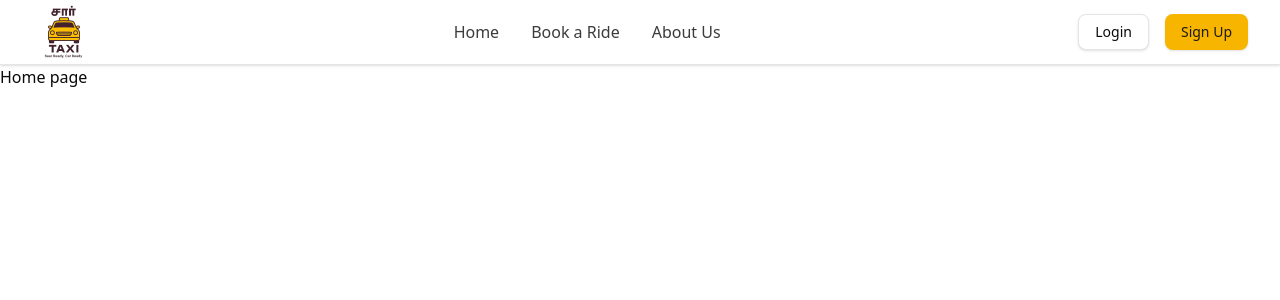
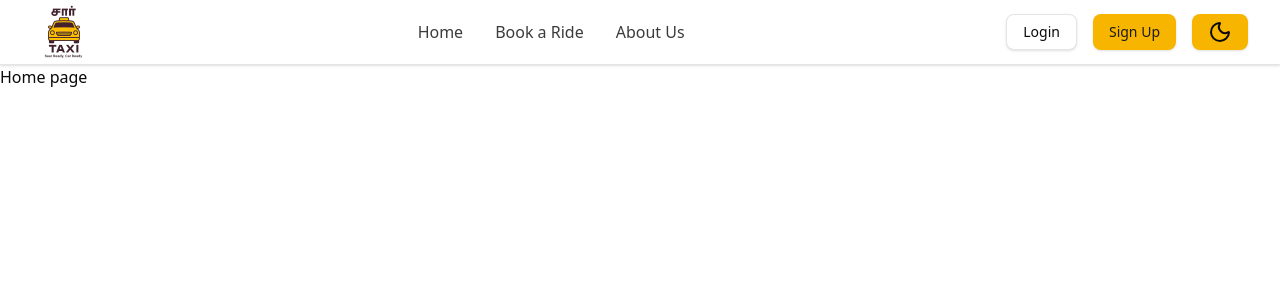
Before and after one commit to Moulithar/saar-taxi, a React (Vite) app in the folder front-end/: page / in a window 1280 px wide. Shown: the top 300 px of the page. Built offline with nearby package versions, Linux system fonts and the light colour scheme.

Commit message:
feat: implement dark mode toggle with theme persistence

```diff
--- a/front-end/index.html
+++ b/front-end/index.html
@@ -6,7 +6,7 @@
     <meta name="viewport" content="width=device-width, initial-scale=1.0" />
     <title>Saar taxi</title>
   </head>
-  <body>
+  <body class="dark">
     <div id="root"></div>
     <script type="module" src="/src/main.jsx"></script>
   </body>
--- a/front-end/src/components/ui/button.jsx
+++ b/front-end/src/components/ui/button.jsx
@@ -8,7 +8,7 @@ const buttonVariants = cva(
     variants: {
       variant: {
         default:
-          "bg-neutral-900 text-neutral-50 shadow hover:bg-neutral-900/90 dark:bg-neutral-50 dark:text-neutral-900 dark:hover:bg-neutral-50/90",
+          "bg-primary text-primary-50 shadow hover:bg-primary/90 dark:bg-primary-50 dark:text-primary-900 dark:hover:bg-primary-50/90",
         destructive:
           "bg-red-500 text-neutral-50 shadow-sm hover:bg-red-500/90 dark:bg-red-900 dark:text-neutral-50 dark:hover:bg-red-900/90",
         outline:
--- a/front-end/src/components/ui/navbar.jsx
+++ b/front-end/src/components/ui/navbar.jsx
@@ -1,11 +1,25 @@
-import { Button } from "@/components/ui/button"
-import { Sheet, SheetContent, SheetTrigger } from "@/components/ui/sheet"
-import { Menu } from "lucide-react"
-import { Link } from "react-router-dom"
+import { Button } from "@/components/ui/button";
+import { Sheet, SheetContent, SheetTrigger } from "@/components/ui/sheet";
+import { Menu, Moon, Sun } from "lucide-react";
+import { useEffect, useState } from "react";
+import { Link } from "react-router-dom";
 
 export default function Navbar() {
+  const [theme, setTheme] = useState("light");
+
+  useEffect(() => {
+    setTheme(localStorage.getItem("theme"));
+  }, []);
+
+  useEffect(() => {
+    document.body.classList.toggle("dark");
+  }, [theme]);
+
+
+
+
   return (
-    <header className="bg-background border-b border-border shadow-sm sticky top-0 z-50">
+    <header className="bg-background dark:bg-primary-800 border-b border-border shadow-sm sticky top-0 z-50">
       <div className="max-w-7xl mx-auto px-4 sm:px-6 lg:px-8">
         <div className="flex items-center justify-between h-16">
           {/* Logo */}
@@ -41,11 +55,25 @@ export default function Navbar() {
 
           {/* Auth Buttons */}
           <div className="hidden md:flex items-center space-x-4">
-            <Button variant="outline" className="border-border hover:bg-accent hover:text-accent-foreground">
+            <Button
+              variant="outline"
+              className="border-border hover:bg-accent hover:text-accent-foreground"
+            >
               Login
             </Button>
             <Button className="bg-primary text-primary-foreground hover:bg-primary/90">
               Sign Up
+            </Button>
+            <Button
+              onClick={() => {
+                setTheme(theme === "light" ? "dark" : "light");
+              }}
+            >
+              {theme === "light" ? (
+                <Sun />
+              ) : (
+                <Moon />
+              )}
             </Button>
           </div>
 
@@ -62,16 +90,28 @@ export default function Navbar() {
                   <span className="sr-only">Toggle menu</span>
                 </Button>
               </SheetTrigger>
-              <SheetContent side="right" className="bg-background border-l border-border">
+              <SheetContent
+                side="right"
+                className="bg-background border-l border-border"
+              >
                 <div className="flex flex-col h-full">
                   <div className="flex-1 space-y-6 py-6">
-                    <Link to="/" className="block text-foreground hover:text-primary transition-colors text-lg">
+                    <Link
+                      to="/"
+                      className="block text-foreground hover:text-primary transition-colors text-lg"
+                    >
                       Home
                     </Link>
-                    <Link to="/book" className="block text-foreground hover:text-primary transition-colors text-lg">
+                    <Link
+                      to="/book"
+                      className="block text-foreground hover:text-primary transition-colors text-lg"
+                    >
                       Book a Ride
                     </Link>
-                    <Link to="/about" className="block text-foreground hover:text-primary transition-colors text-lg">
+                    <Link
+                      to="/about"
+                      className="block text-foreground hover:text-primary transition-colors text-lg"
+                    >
                       About Us
                     </Link>
                   </div>
@@ -79,7 +119,10 @@ export default function Navbar() {
                     <Button className="w-full bg-primary text-primary-foreground hover:bg-primary/90">
                       Sign Up
                     </Button>
-                    <Button variant="outline" className="w-full border-border hover:bg-accent hover:text-accent-foreground">
+                    <Button
+                      variant="outline"
+                      className="w-full border-border hover:bg-accent hover:text-accent-foreground"
+                    >
                       Login
                     </Button>
                   </div>
@@ -90,5 +133,5 @@ export default function Navbar() {
         </div>
       </div>
     </header>
-  )
+  );
 }
```
